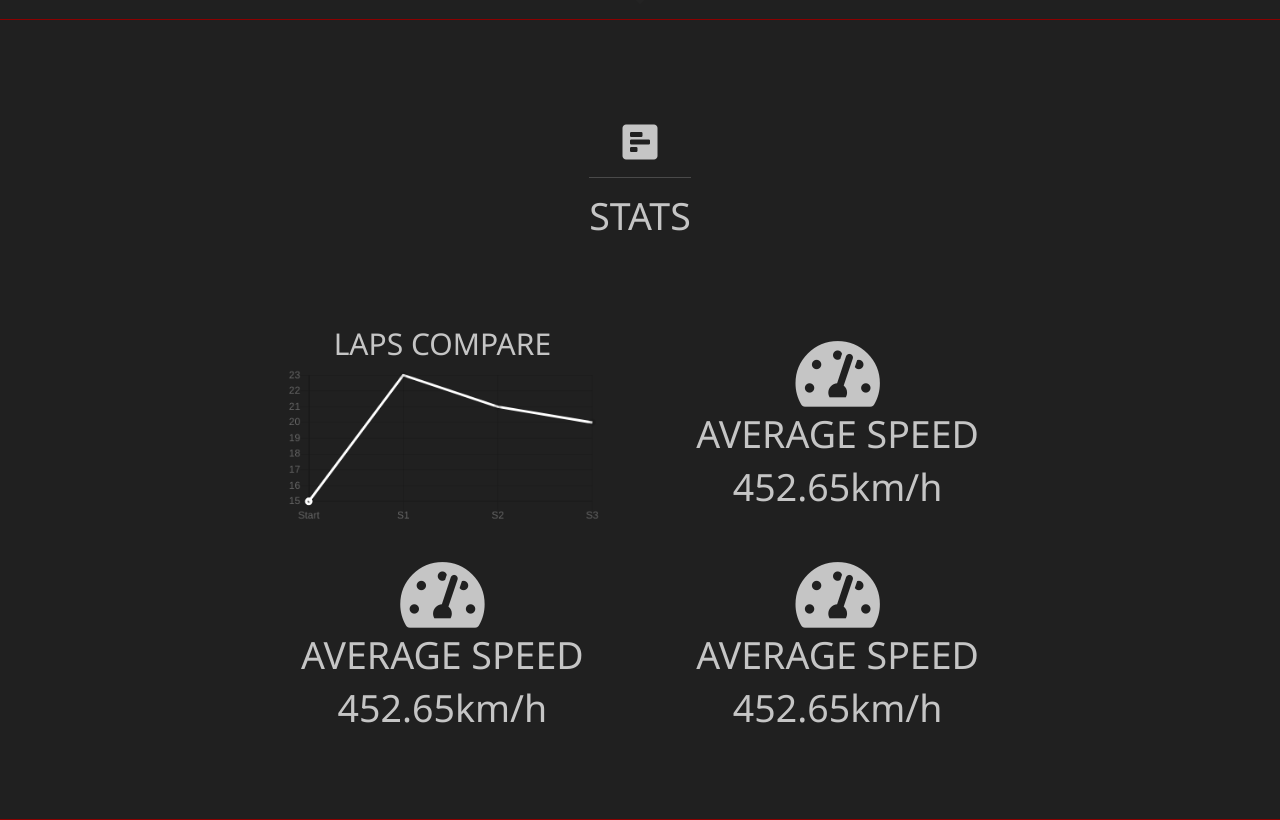
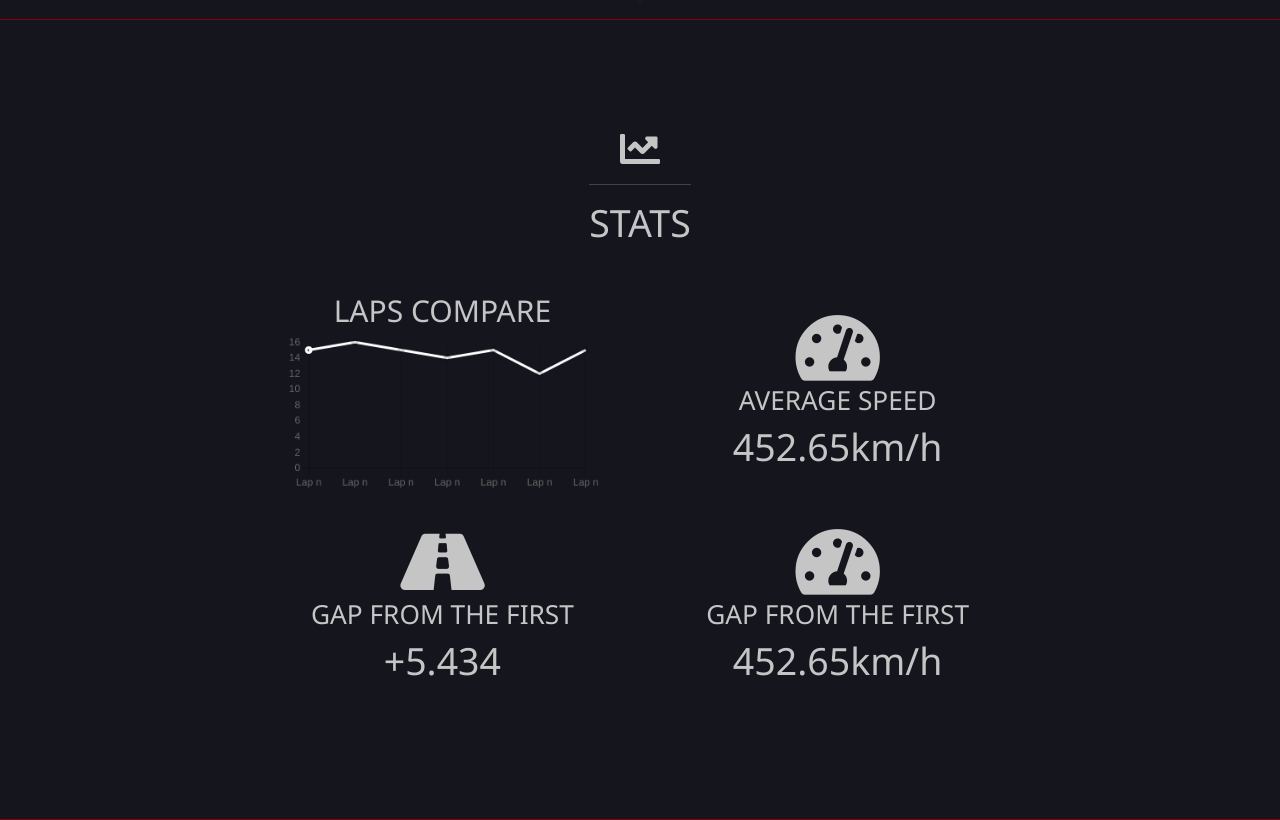
Before and after one commit to mattiadevigus/elaboratoEsame2021, a React (Create React App) app in the folder app_frontend/: page /session/1/1 in a window 1280 px wide. Shown: the part 780-1600 px from the top of the page. Built offline with nearby package versions, Linux system fonts and the light colour scheme; no server answers.

Commit message:
Continued

```diff
--- a/app_frontend/public/css/style.css
+++ b/app_frontend/public/css/style.css
@@ -1,5 +1,5 @@
 body {
-    background-color: #202020;
+    background-color: #15151e;
     color: #c5c5c5;
 }
 
@@ -8,7 +8,7 @@ body {
 }
 
 ::-webkit-scrollbar-track {
-    background: #202020;
+    background: #15151e;
 }
 
 ::-webkit-scrollbar-thumb {
@@ -21,7 +21,7 @@ body {
 
 nav {
     border-bottom: 1px solid #8b0000;
-    background-color: #202020;
+    background-color: #15151e;
     box-shadow: 0 0 5px #080808 ;
 }
 
@@ -132,8 +132,12 @@ nav img {
     margin:50px
 }
 
-#homeTitle i, #sessionTitle i {
+#homeTitle i, #sessionTitle i, #sessionDetailTitle i{
     font-size: 40px;
+}
+
+#sessionDetailTitle {
+    margin: 10px;
 }
 
 #homeDesc {
@@ -157,7 +161,7 @@ nav img {
     position: sticky;
     top: 0;
     border-bottom: 1px solid #8b0000;
-    background-color: #1d1d1d;
+    background-color: #15151e;
     color: white;
     z-index: 1;
 }
--- a/app_frontend/src/Components/Pages/SessionDetail.jsx
+++ b/app_frontend/src/Components/Pages/SessionDetail.jsx
@@ -1,5 +1,6 @@
 import axios from 'axios';
 import { Component } from 'react';
+import Navbar from './../Partials/Navbar';
 import Base from './../../Modules/Base';
 import ChartJS from './../../Modules/Chart';
 
@@ -49,8 +50,8 @@ class Chart extends Component {
                 </section>
                 <a name="2"></a>
                 <section id="sessionDetailSection2">
-                    <div id="sessionTitle">
-                        <i className="fas fa-poll-h"></i>
+                    <div id="sessionDetailTitle">
+                        <i className="fas fa-chart-line"></i>
                         <hr />
                         <h1>STATS</h1>
                     </div>
@@ -62,19 +63,19 @@ class Chart extends Component {
                             </div>
                             <div className="col-lg-6">
                                 <i className="fas fa-tachometer-alt"></i>
-                                <h1>AVERAGE SPEED</h1>
+                                <h3 id="statSession">AVERAGE SPEED</h3>
                                 <h1>452.65km/h</h1>
                             </div>
                         </div>
                         <div className="row">
                             <div className="col-lg-6">
-                                <i className="fas fa-tachometer-alt"></i>
-                                <h1>AVERAGE SPEED</h1>
-                                <h1>452.65km/h</h1>
+                                <i className="fas fa-road"></i>
+                                <h3 id="statSession">GAP FROM THE FIRST</h3>
+                                <h1>+5.434</h1>
                             </div>
                             <div className="col-lg-6">
                                 <i className="fas fa-tachometer-alt"></i>
-                                <h1>AVERAGE SPEED</h1>
+                                <h3 id="statSession">GAP FROM THE FIRST</h3>
                                 <h1>452.65km/h</h1>
                             </div>
                         </div>
--- a/app_frontend/src/Modules/Chart.jsx
+++ b/app_frontend/src/Modules/Chart.jsx
@@ -6,10 +6,10 @@ class Chart {
         new cjs(ctx, {
             type: 'line',
             data: {
-                labels: ['Start', 'S1', 'S2', 'S3'],
+                labels: ['Lap n', 'Lap n', 'Lap n', 'Lap n', 'Lap n', 'Lap n', 'Lap n'],
                 datasets: [
                     {
-                        data: [15, 23, 21, 20],
+                        data: [15, 16, 15, 14, 15, 12, 15],
                         lineTension: 0,
                         backgroundColor: [
                             'rgba(255, 255, 255, 0)',
@@ -24,6 +24,16 @@ class Chart {
             options: {
                 legend: {
                     display: false
+                },
+                scales: {
+                    yAxes: [{
+                        gridLines: {
+                            color: "rgba(0, 0, 0, 0)",
+                        },
+                        ticks: {
+                            beginAtZero: true
+                        }
+                    }]
                 }
             }
         })
```
Also changed, not shown: 2 other files (tests, documents, lock files or other folders).
